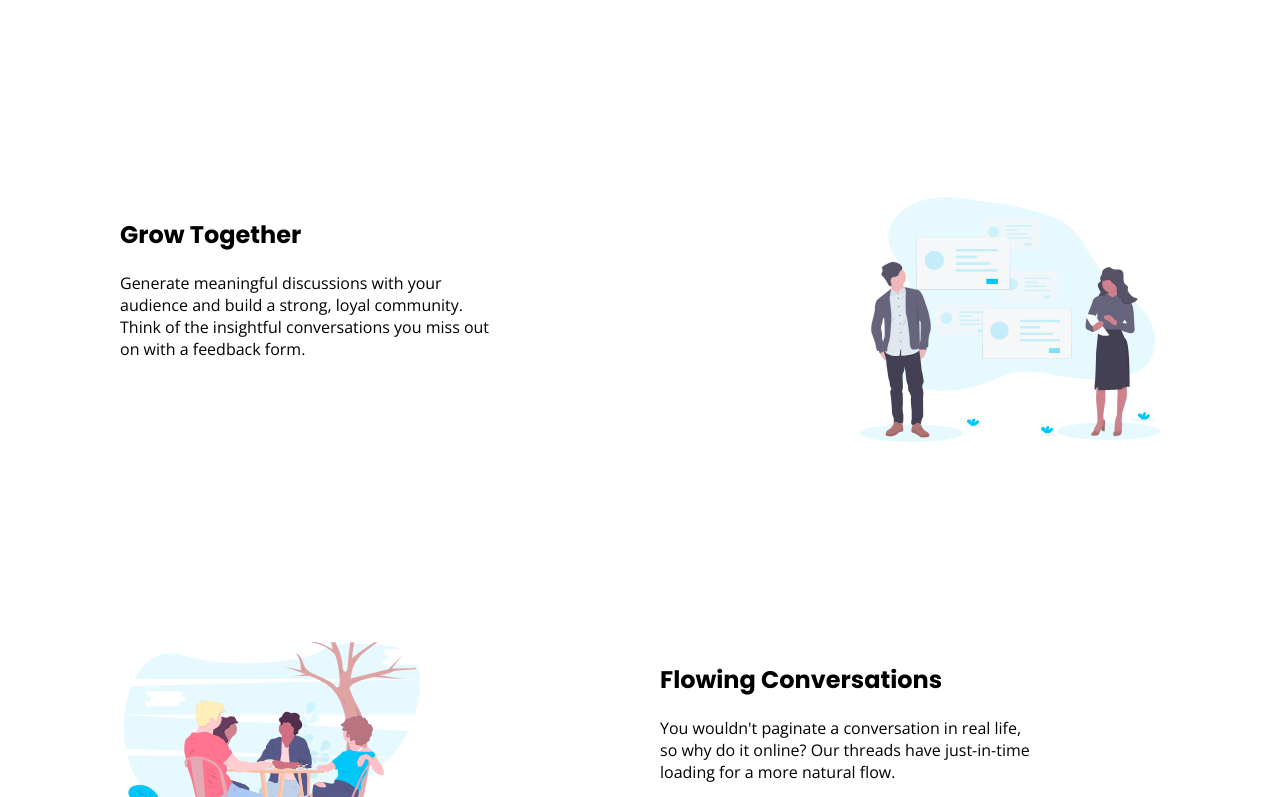
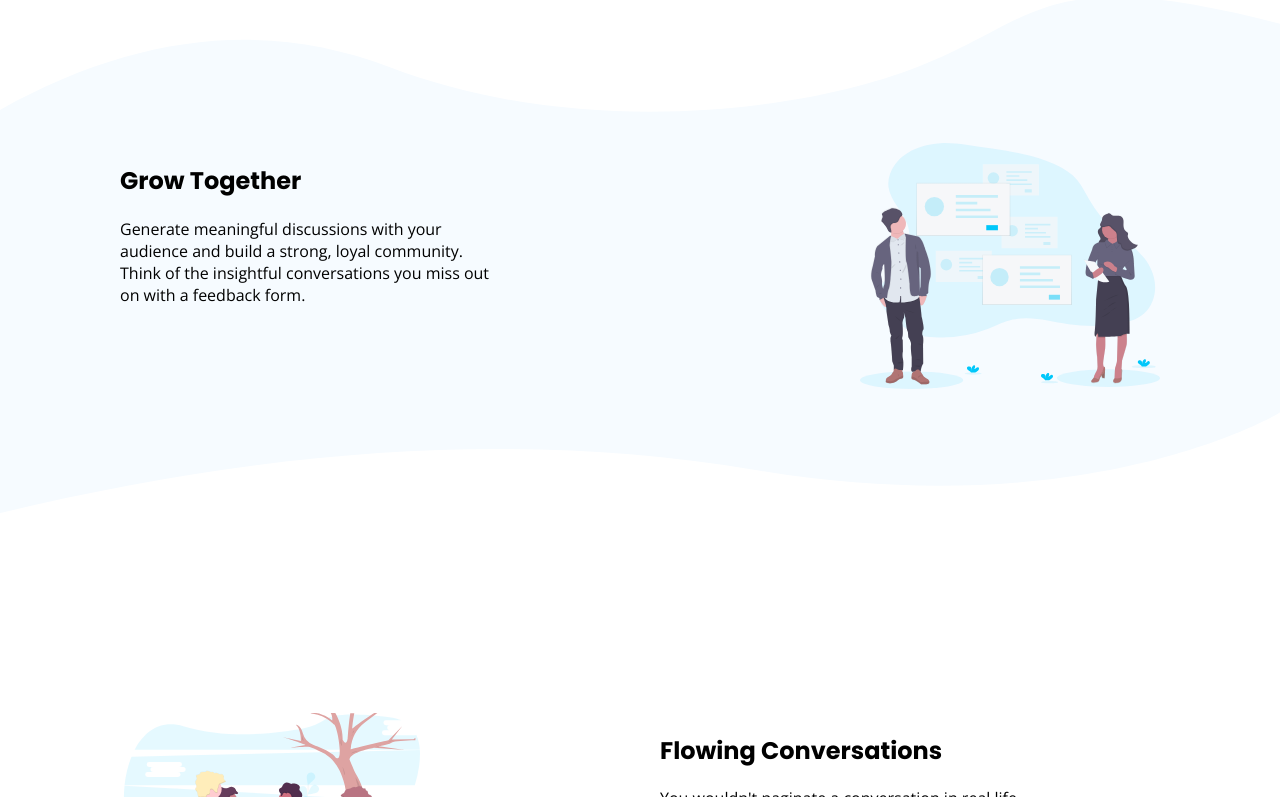
Before and after one commit to iamsabbirsobhani/huddle-landing-page-with-curved-sections-master, a plain HTML site: page index.html in a window 1280 px wide. Shown: the part 1105-1902 px from the top of the page. Drawn offline with nearby package versions, Linux system fonts and the light colour scheme.

Commit message:
item-4 background added

```diff
--- a/index.html
+++ b/index.html
@@ -58,6 +58,8 @@
       </div>
     </div>
 
+
+    <img src="/images/bg-section-top-desktop-1.svg" alt="">
     <div class="item item-4">
       <div id="item-4-1">
         <h2>Grow Together</h2>
@@ -67,6 +69,7 @@
       <img class="illustration-grow-together" src="/images/illustration-grow-together.svg"
         alt="Illustration Grow Together">
     </div>
+    <img src="/images/bg-section-bottom-desktop-1.svg" alt="">
 
     <div class="item item-5">
       <img class="illustration-flowing-conversation" src="/images/illustration-flowing-conversation.svg"
--- a/styles.css
+++ b/styles.css
@@ -150,10 +150,10 @@ body>div>div.item.item-1>img {
 }
 
 .item-4 {
-    margin-top: 200px;
     display: flex;
     flex-direction: row;
     justify-content: space-around;
+    background-color: #F6FBFF;
 }
 
 #item-4-1 {
```
